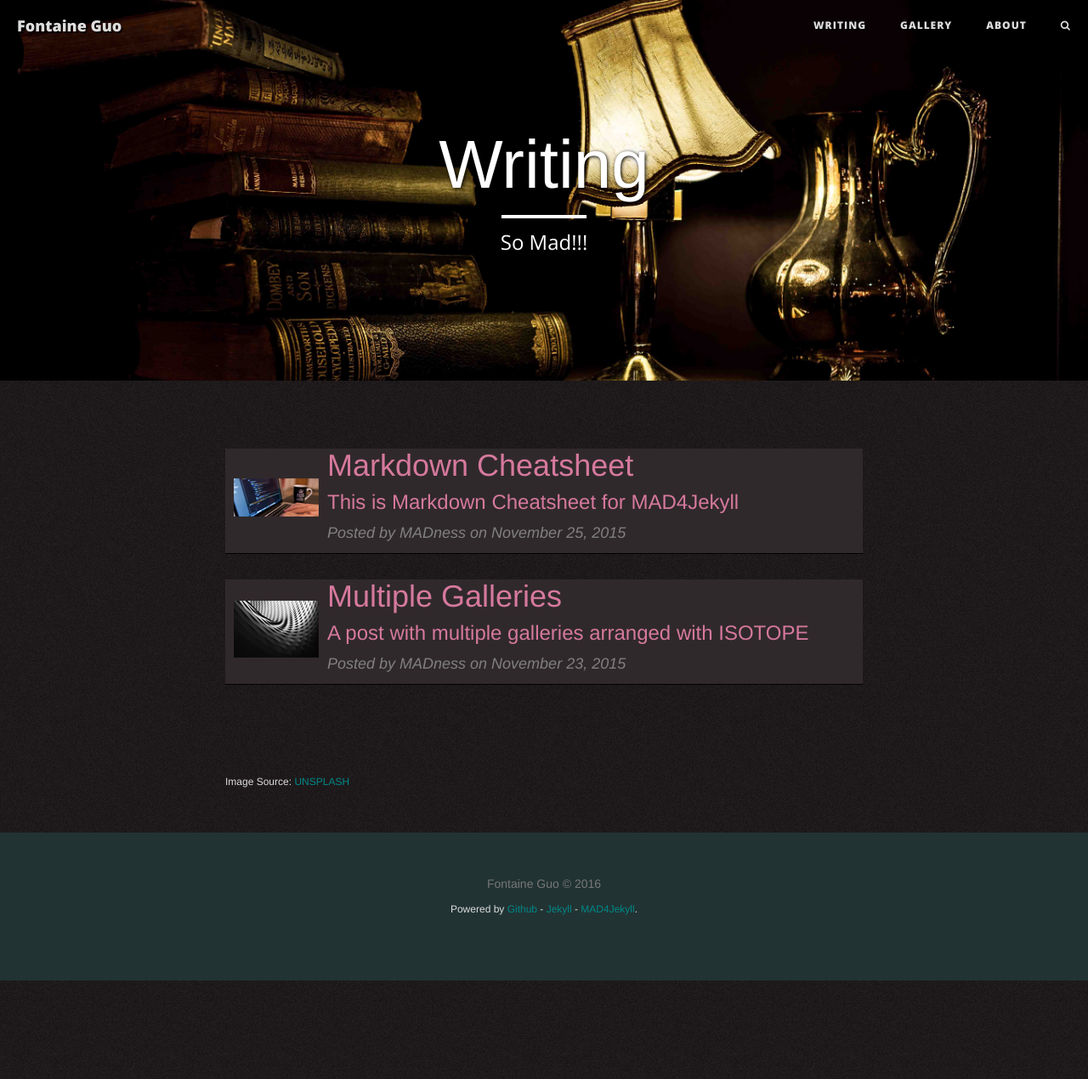
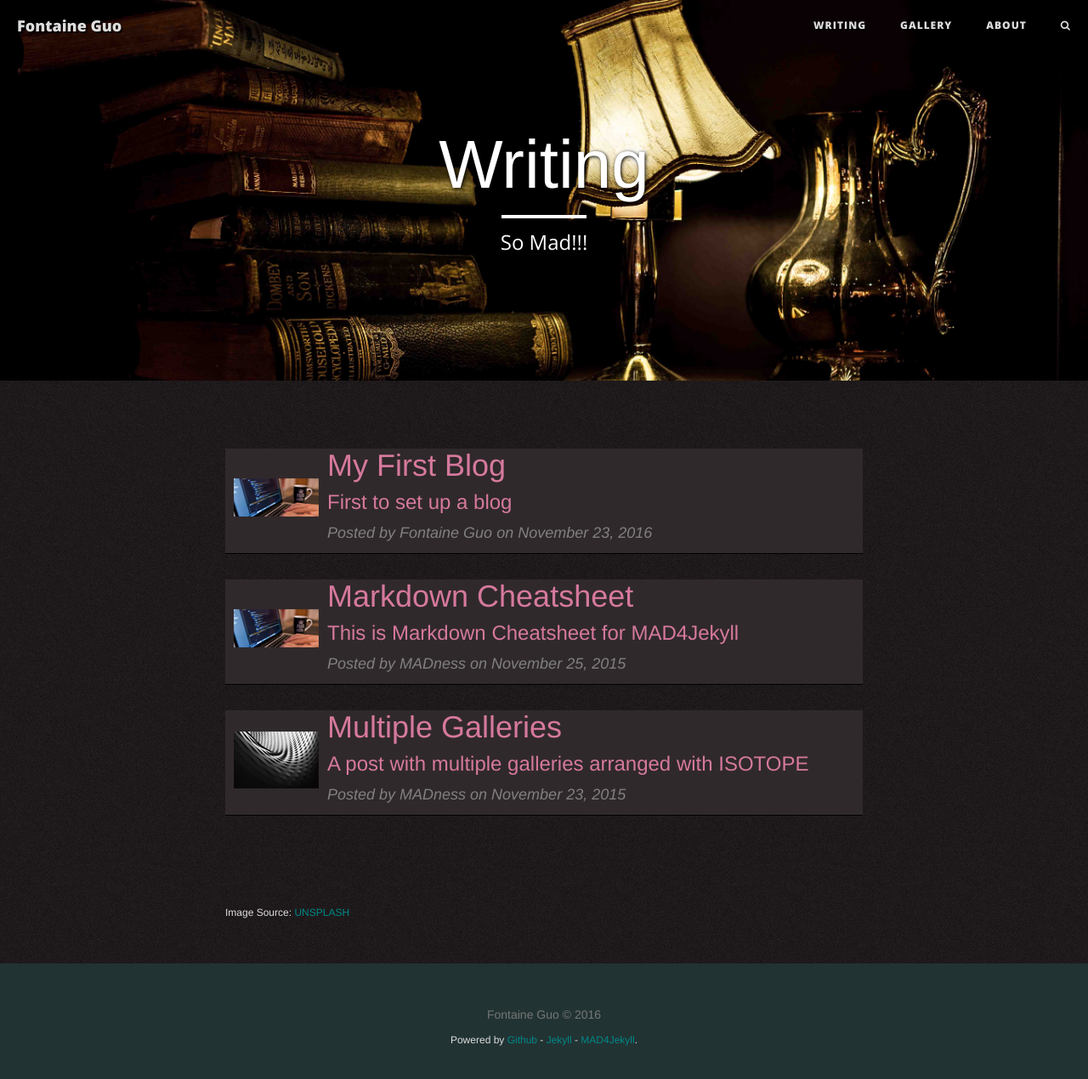
Before and after one commit to FontaineGuo/FontaineGuo.github.io, a Jekyll site: the page built from writing/index.html, in a window 1280 px wide and 1308 px high. Shown: the top 1270 px of the window at 85% size. Built offline with Jekyll 4.4.1, drawn with Linux system fonts in a browser that asks for light colours; nearby versions of some CDN libraries; the list of posts is cut into pages by our own code; some of the changed lines change nothing that is shown.

Commit message:
change the config.yml

```diff
--- a/_config.yml
+++ b/_config.yml
@@ -10,7 +10,7 @@ assets:
 logo: logo.png
 discus_shortname: MADness
 email: mad@ness.com
-url: "http://FontaineGuo.github.io"
+url: "http://madforjekyll.github.io"
 search: true
 share: true
 comments: true
--- /dev/null
+++ b/_posts/2016-11-23-my-first-blog.md
@@ -0,0 +1,22 @@
+---
+layout: post
+title: My First Blog
+subtitle: First to set up a blog
+date:       2016-11-23 22:48:00
+author:     "Fontaine Guo"
+header-img: "assets/owner/blog/header/post-bg-02.jpg"
+thumbnail: /assets/owner/blog/thumbs/thumb02.png
+tags: [tag-name-one, tag-name-two]
+categories: [cat01, cat02]
+---
+
+>This is my first time to set up a personal blog, this blog is powered by jekyll, and it's really easy to use for me who is never learn anything about the web.
+
+## Why set up a personal blog?
+After I got my EE bachelor from [Hunan University](http://www-en.hnu.edu.cn/), I joined a game studio and don't work in EE field. After months hard work, I found  creating games are really a work which contact with many field like computer science, painting, music, etc. So I set up this blog to share what I learn from game dev and to communicate with other game developers.
+
+Oh, forget to tell everybody, I'm trying to be tech artist, if you have interesting in the field too, you can contact me to the
+
+  **Fontaine_gzy # 163 Dot com**.
+
+P.S use _@_ to switch _#_, and _,_ to switch _Dot_, I write address like this just to keep trash senders out.
```
